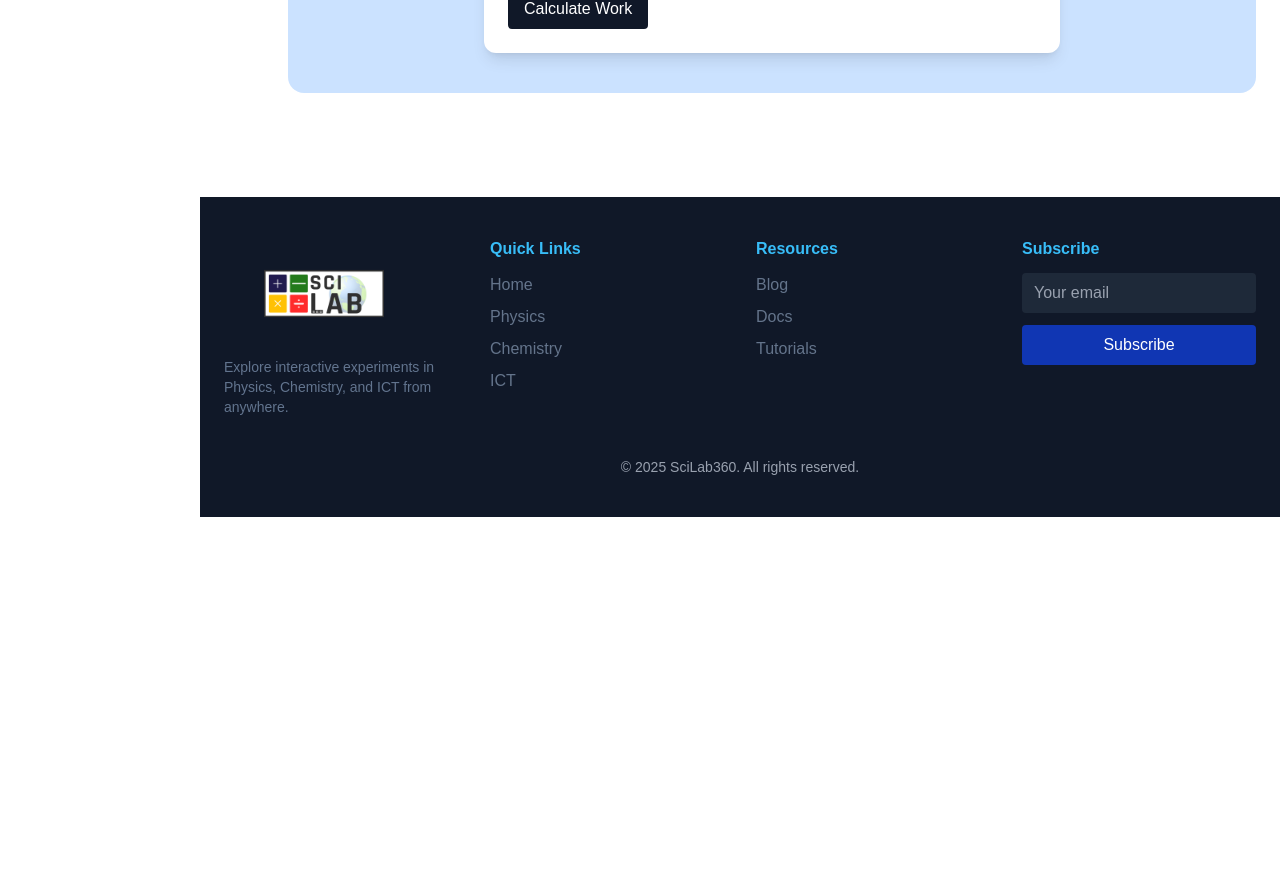
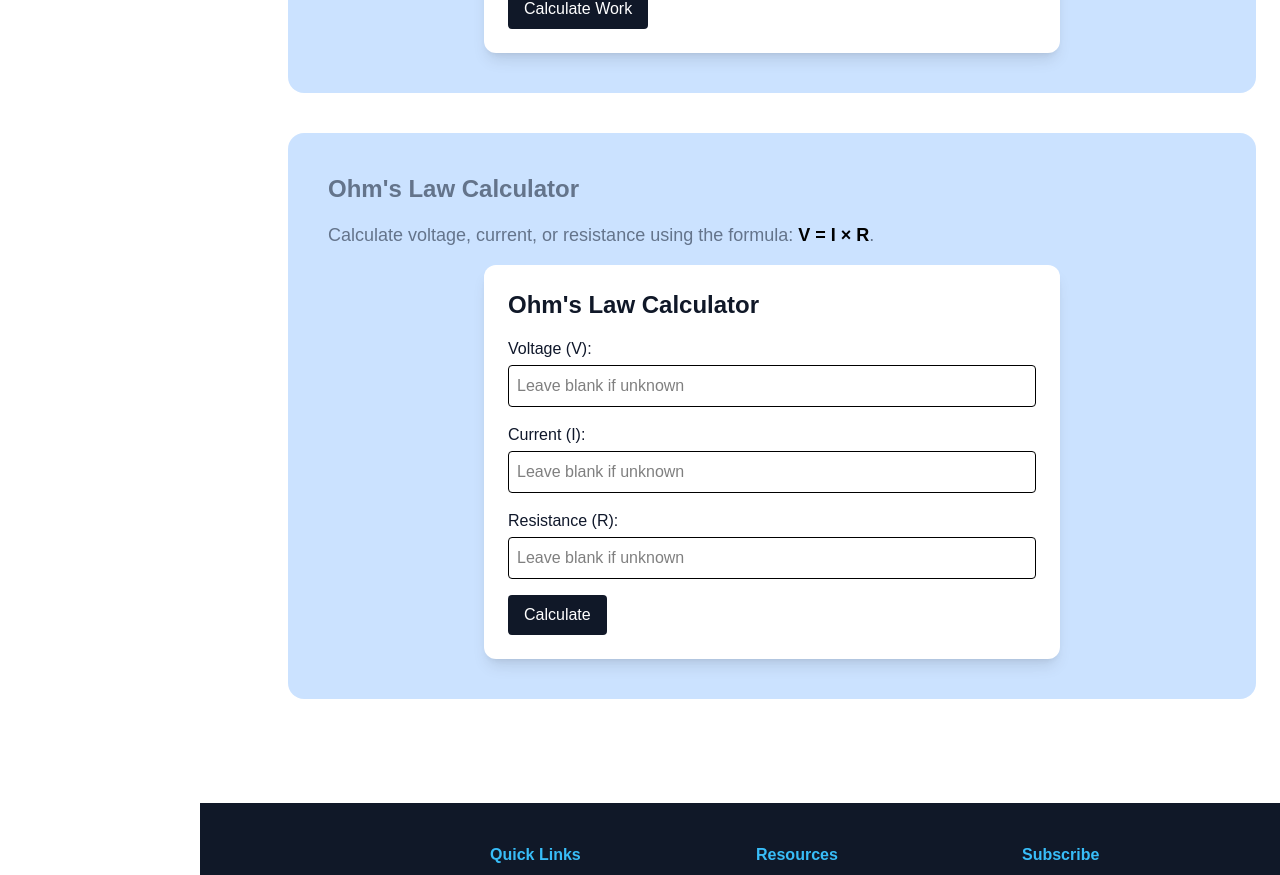
Before and after one commit to Dinesh0017/sci-lab, a Next.js app: page /physics in a window 1280 px wide. Shown: the part 2579-3454 px from the top of the page. Before the commit the page ends 3096 px from the top, so only its background shows below. Built offline with nearby package versions, Linux system fonts and the light colour scheme.

Commit message:
add new p6 calculator
Ohms Law Calculator

```diff
--- a/src/app/physics/page.js
+++ b/src/app/physics/page.js
@@ -4,6 +4,8 @@ import ForceCalculator from "@/components/physics-calculators/ForceCalculator";
 import KineticEnergyCalculator from "@/components/physics-calculators/KineticEnergyCalculator";
 import PotentialEnergyCalculator from "@/components/physics-calculators/PotentialEnergyCalculator";
 import WorkCalculator from "@/components/physics-calculators/WorkCalculator";
+import OhmsLawCalculator from "@/components/physics-calculators/OhmsLawCalculator";
+import React from "react";
 
 export default function PhysicsPage() {
   return (
@@ -77,6 +79,18 @@ export default function PhysicsPage() {
         </p>
         <WorkCalculator />
       </div>
+
+      {/* --Ohms Law Calculator -- */}
+      <div className="bg-blue-200/80 p-10 rounded-2xl mb-10">
+        <h2 className="text-2xl font-bold mb-4 text-secondary">
+          Ohm's Law Calculator
+        </h2>
+        <p className="text-lg text-muted-foreground mb-4 text-secondary">
+          Calculate voltage, current, or resistance using the formula:{" "}
+          <span className="text-black font-semibold">V = I × R</span>.
+        </p>
+        <OhmsLawCalculator />
+      </div>
     </section>
   );
 }
--- /dev/null
+++ b/src/components/physics-calculators/OhmsLawCalculator.js
@@ -0,0 +1,84 @@
+"use client";
+
+import { useState } from "react";
+
+export default function OhmsLawCalculator() {
+  const [voltage, setVoltage] = useState("");
+  const [current, setCurrent] = useState("");
+  const [resistance, setResistance] = useState("");
+  const [result, setResult] = useState({});
+
+  const calculate = () => {
+    let V = parseFloat(voltage);
+    let I = parseFloat(current);
+    let R = parseFloat(resistance);
+
+    let results = {};
+
+    if (!isNaN(V) && !isNaN(I)) {
+      results.Resistance = `${(V / I).toFixed(3)} Ω`;
+    } else if (!isNaN(V) && !isNaN(R)) {
+      results.Current = `${(V / R).toFixed(3)} A`;
+    } else if (!isNaN(I) && !isNaN(R)) {
+      results.Voltage = `${(I * R).toFixed(3)} V`;
+    } else {
+      results = { Error: "Please fill in any two values to calculate the third." };
+    }
+
+    setResult(results);
+  };
+
+  return (
+    <div className="bg-background text-foreground max-w-xl mx-auto p-6 rounded-xl shadow-lg space-y-6">
+      <h2 className="text-2xl font-bold mb-4 text-primary">Ohm's Law Calculator</h2>
+
+      <div className="mb-4">
+        <label className="block font-medium mb-1">Voltage (V):</label>
+        <input
+          type="number"
+          value={voltage}
+          onChange={(e) => setVoltage(e.target.value)}
+          placeholder="Leave blank if unknown"
+          className="w-full p-2 border rounded bg-white text-black"
+        />
+      </div>
+
+      <div className="mb-4">
+        <label className="block font-medium mb-1">Current (I):</label>
+        <input
+          type="number"
+          value={current}
+          onChange={(e) => setCurrent(e.target.value)}
+          placeholder="Leave blank if unknown"
+          className="w-full p-2 border rounded bg-white text-black"
+        />
+      </div>
+
+      <div className="mb-4">
+        <label className="block font-medium mb-1">Resistance (R):</label>
+        <input
+          type="number"
+          value={resistance}
+          onChange={(e) => setResistance(e.target.value)}
+          placeholder="Leave blank if unknown"
+          className="w-full p-2 border rounded bg-white text-black"
+        />
+      </div>
+
+      <button
+        onClick={calculate}
+        className="bg-primary text-white px-4 py-2 rounded hover:bg-blue-700"
+      >
+        Calculate
+      </button>
+
+      {Object.keys(result).length > 0 && (
+        <div className="text-lg font-semibold space-y-2">
+          {Object.entries(result).map(([label, value]) => (
+            <p key={label}>{label}: <span className="text-primary">{value}</span></p>
+          ))}
+        </div>
+      )}
+    </div>
+  );
+}
```
